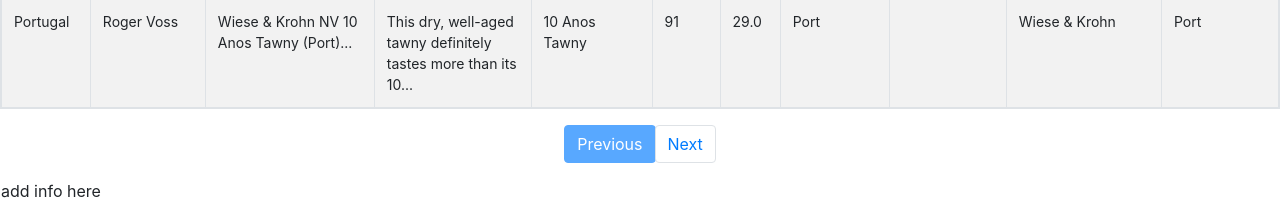
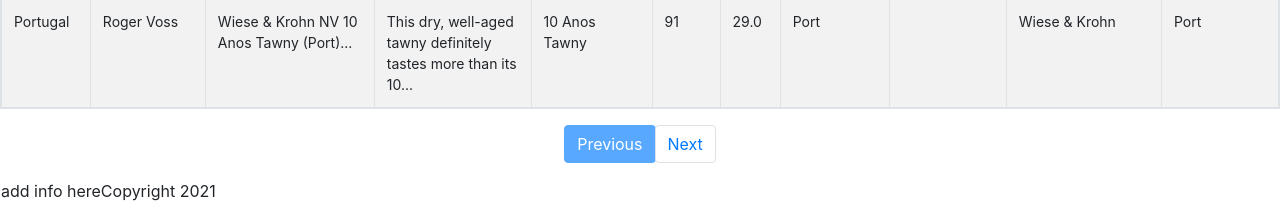
Before and after one commit to sudesh18/ajx_drf, a Django app: page /wine/ in a window 1280 px wide. Shown: the part 1949-2168 px from the top of the page. Before the commit the page ends 2147 px from the top, so only its background shows below. Run offline with Django 3.2, Linux system fonts and the light colour scheme; data comes from the database, SQL or seed files in the repository; data that the repository does not hold is empty; some libraries are stand-ins or nearby versions.

Commit message:
Update base.html

```diff
--- a/templates/base.html
+++ b/templates/base.html
@@ -19,6 +19,7 @@
   <footer>
     <div class="row">
       // add info here
+      <p>Copyright 2021</p>
     </div>
   </footer>
   {% block script %}
```
